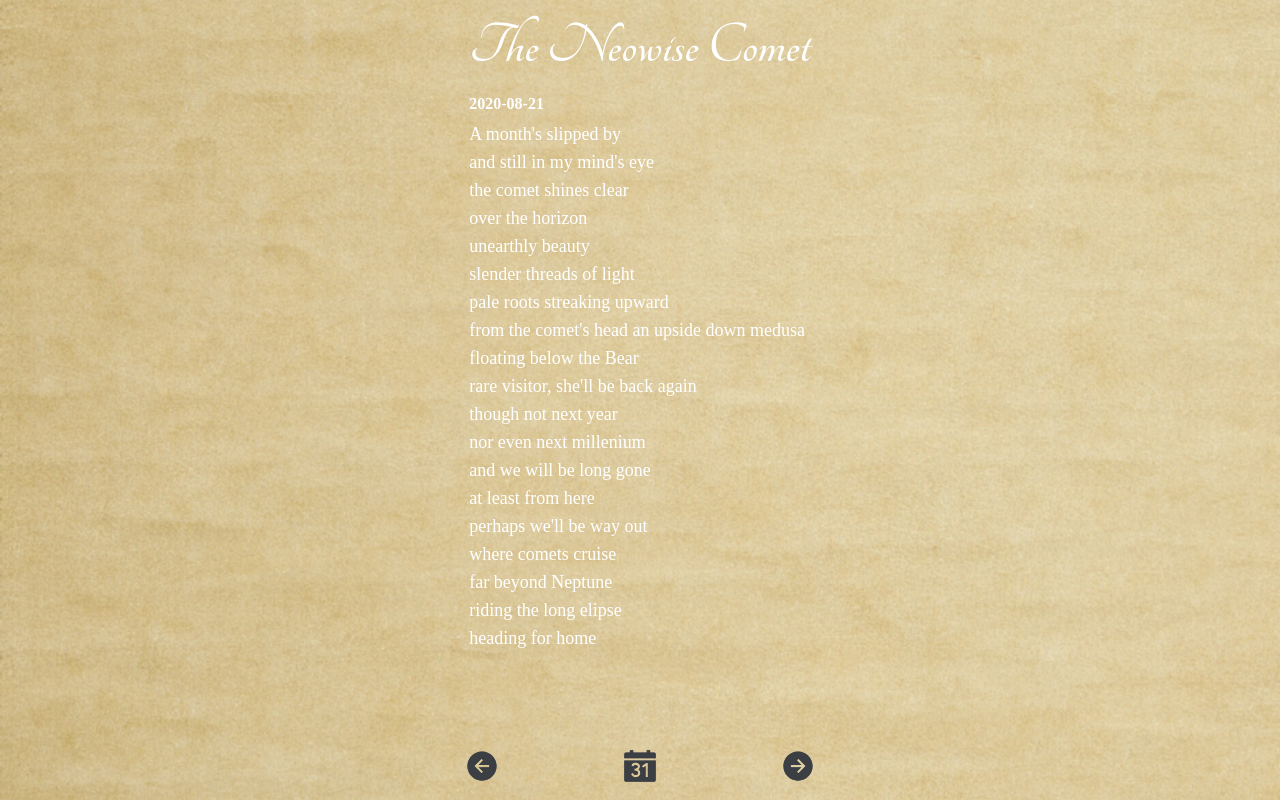
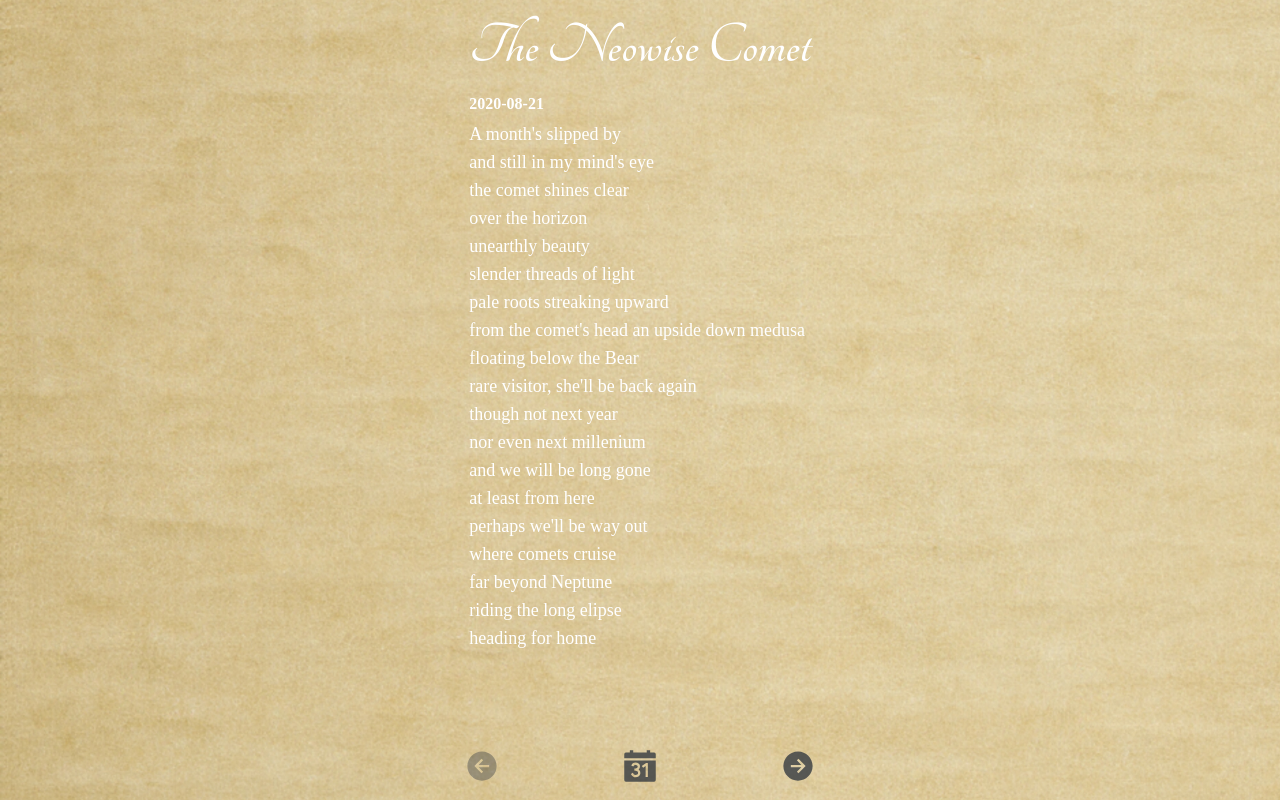
Before and after one commit to theMorganObject/berman-poems, a Next.js app: page /poems/poem-1 in a window 1280 px wide. Built offline with nearby package versions, Linux system fonts and the light colour scheme.

Commit message:
next/prev buttons on poem stepper

```diff
--- a/lib/poems-util.js
+++ b/lib/poems-util.js
@@ -42,3 +42,22 @@ export function getAllPoems() {
 }
 
 // NOTE(1): this used to be -1 : 1, but that returned the data in reverse chronological order, which was harder to work with.
+
+export function getSortedPoemSlugs() {
+  const poemsFiles = getPoemsFiles();
+  const allPoems = poemsFiles.map((poemFile) => {
+    const { data } = matter(
+      fs.readFileSync(path.join(poemsDirectory, poemFile), 'utf-8')
+    );
+    return {
+      slug: poemFile.replace(/\.md$/, ''),
+      date: data.date,
+    };
+  });
+
+  const sortedPoems = allPoems.sort((poemA, poemB) =>
+    poemA.date > poemB.date ? 1 : -1
+  );
+
+  return sortedPoems.map((poem) => poem.slug);
+}
--- a/src/app/poems/[slug]/page.tsx
+++ b/src/app/poems/[slug]/page.tsx
@@ -1,11 +1,20 @@
+import { getSortedPoemSlugs } from '../../../../lib/poems-util';
+
 import PoemStepper from '@/components/poems/poem-stepper/PoemStepper';
 
-export default function Page({ params }: { params: { slug: string } }) {
+async function getPoemSlugs() {
+  const res = await getSortedPoemSlugs();
+  const allPoemSlugs = await res;
+  return allPoemSlugs;
+}
+
+export default async function Page({ params }: { params: { slug: string } }) {
   const poemID = params.slug;
+  const allSLugs = await getPoemSlugs();
 
   return (
     <section className='relative flex flex-col items-center max-h-screen overflow-y-scroll p-2 pb-16'>
-      <PoemStepper poemId={`${poemID}`} />
+      <PoemStepper poemId={`${poemID}`} slugsArr={allSLugs} />
     </section>
   );
 }
--- a/src/components/poems/poem-stepper/PoemControls.tsx
+++ b/src/components/poems/poem-stepper/PoemControls.tsx
@@ -5,21 +5,45 @@ import {
   IoArrowForwardCircleSharp,
 } from 'react-icons/io5';
 
-function PoemControls() {
+interface PoemControlsProps {
+  slugsArr: string[];
+  currentSlug: string;
+}
+function PoemControls({ slugsArr, currentSlug }: PoemControlsProps) {
+  const currentIndex = slugsArr.findIndex((slug) => slug === currentSlug);
+  const hasPrevious = currentIndex > 0;
+  const hasNext = currentIndex < slugsArr.length - 1;
+
   return (
-    <nav className='fixed bottom-0 left-1/2 transform -translate-x-1/2 pb-4 w-64 xs:w-80 xs:px-2 sm:w-96 sm:px-4'>
-      <ul className='flex justify-between items-center text-4xl text-gray-8/80'>
-        <li className='hover:text-gray-6/90 transition-colors duration-150'>
-          <IoArrowBackCircleSharp />
-        </li>
-        <Link href='/poems'>
-          <li className='hover:text-gray-6/90 transition-colors duration-150'>
+    <nav className="fixed bottom-0 left-1/2 transform -translate-x-1/2 pb-4 w-64 xs:w-80 xs:px-2 sm:w-96 sm:px-4">
+      <ul className="flex justify-between items-center text-4xl text-gray-8/80">
+        {hasPrevious ? (
+          <Link href={`/poems/${slugsArr[currentIndex - 1]}`}>
+            <li className="hover:text-gray-6/90 transition-colors duration-150">
+              <IoArrowBackCircleSharp />
+            </li>
+          </Link>
+        ) : (
+          <li className="opacity-50">
+            <IoArrowBackCircleSharp />
+          </li>
+        )}
+        <Link href="/poems">
+          <li className="hover:text-gray-6/90 transition-colors duration-150">
             <IoCalendarNumberSharp />
           </li>
         </Link>
-        <li className='hover:text-gray-6/90 transition-colors duration-150'>
-          <IoArrowForwardCircleSharp />
-        </li>
+        {hasNext ? (
+          <Link href={`/poems/${slugsArr[currentIndex + 1]}`}>
+            <li className="hover:text-gray-6/90 transition-colors duration-150">
+              <IoArrowForwardCircleSharp />
+            </li>
+          </Link>
+        ) : (
+          <li className="opacity-50">
+            <IoArrowForwardCircleSharp />
+          </li>
+        )}
       </ul>
     </nav>
   );
--- a/src/components/poems/poem-stepper/PoemStepper.tsx
+++ b/src/components/poems/poem-stepper/PoemStepper.tsx
@@ -3,13 +3,14 @@ import PoemText from './PoemText';
 
 interface PoemProps {
   poemId: string;
+  slugsArr: string[];
 }
 
-function PoemStepper({ poemId }: PoemProps) {
+function PoemStepper({ poemId, slugsArr }: PoemProps) {
   return (
     <div>
       <PoemText poemId={poemId} />
-      <PoemControls />
+      <PoemControls currentSlug={poemId} slugsArr={slugsArr} />
     </div>
   );
 }
--- a/src/components/poems/poem-stepper/PoemText.tsx
+++ b/src/components/poems/poem-stepper/PoemText.tsx
@@ -1,6 +1,5 @@
 import Markdown from 'react-markdown';
 import { getPoemData } from '../../../../lib/poems-util';
-import PoemControls from '@/components/poems/poem-stepper/PoemControls';
 import classes from './PoemText.module.css';
 
 interface PoemProps {
@@ -22,7 +21,6 @@ function PoemText({ poemId }: PoemProps) {
           {content}
         </Markdown>
       </div>
-      <PoemControls />
     </article>
   );
 }
```
Also changed, not shown: 1 other file (tests, documents, lock files or other folders).
